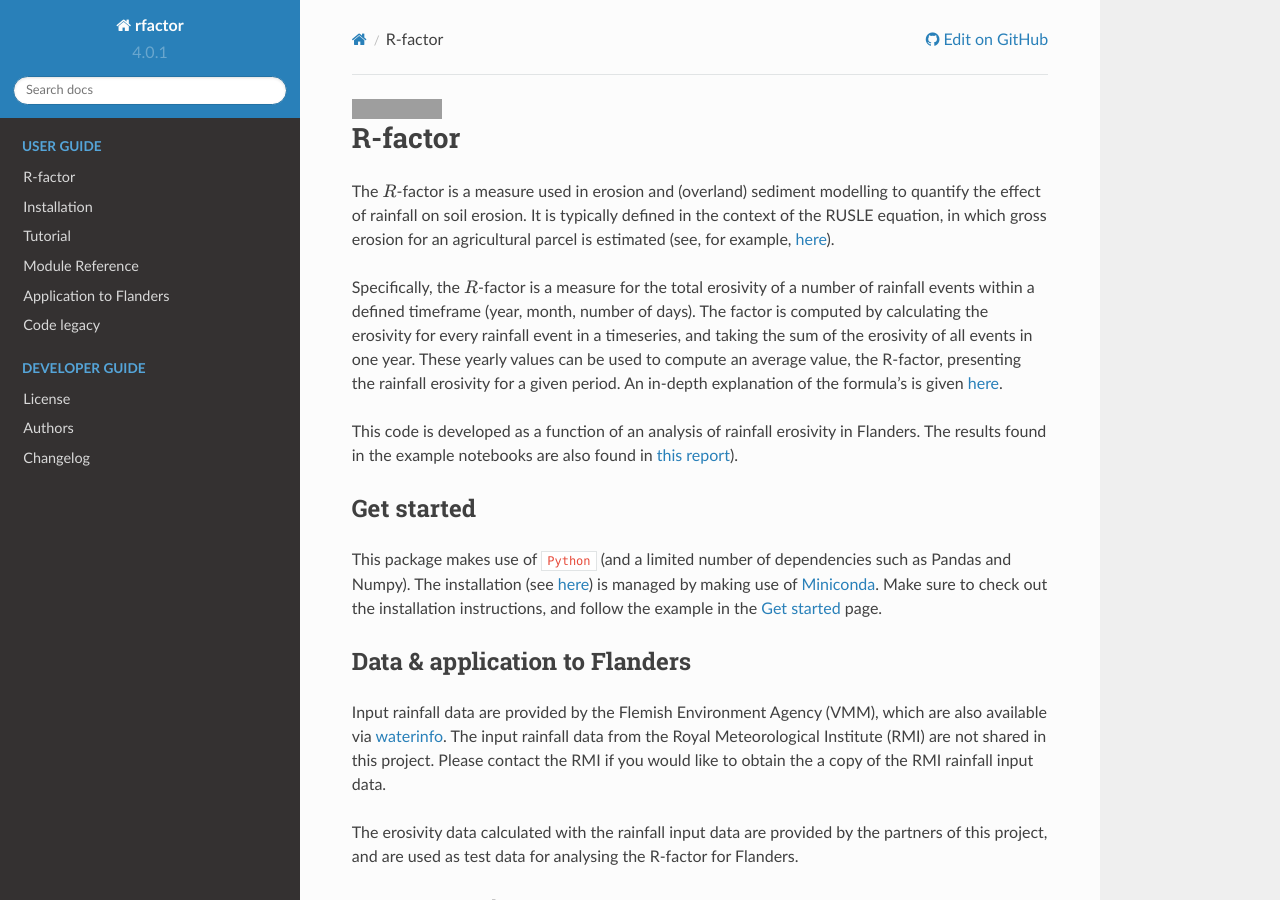
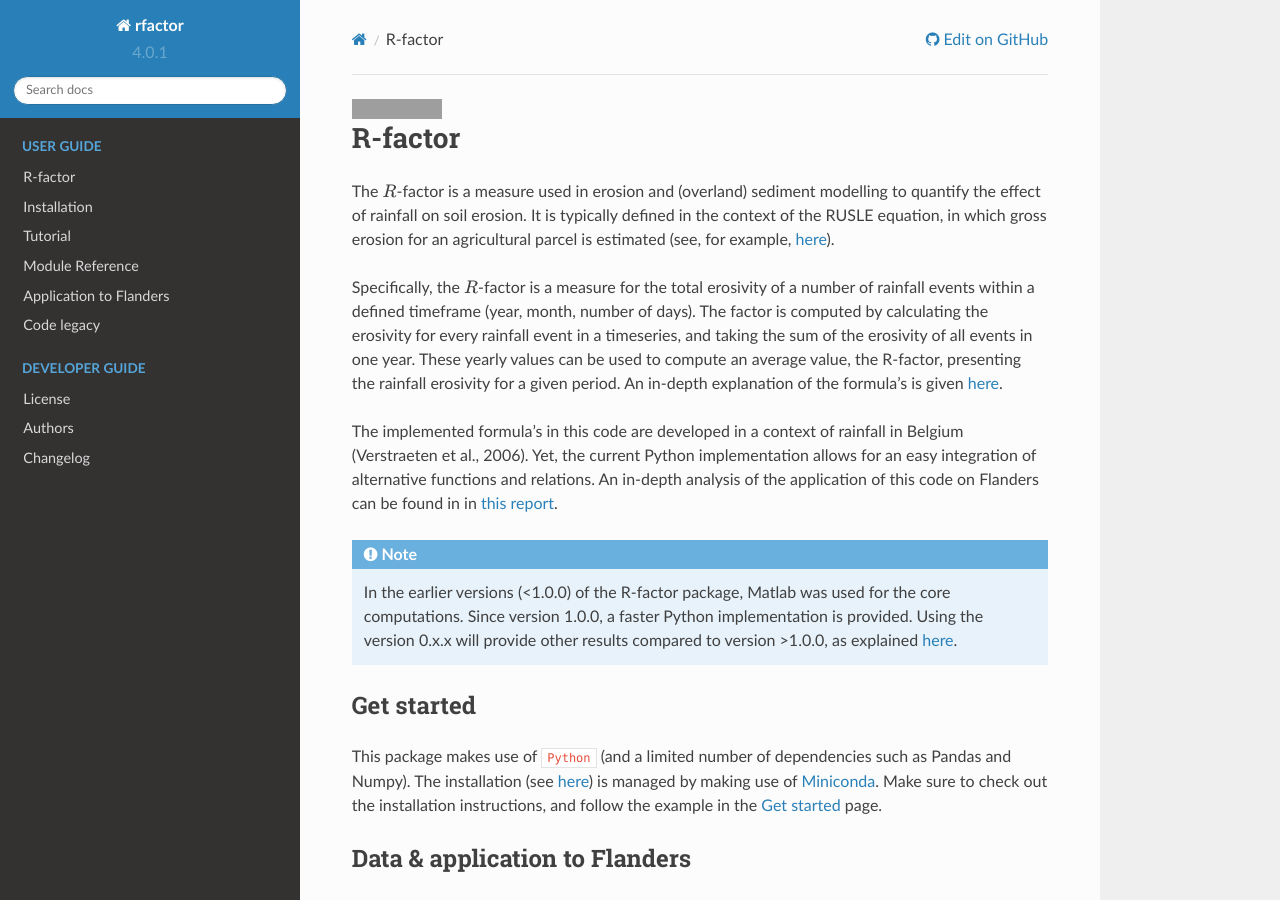
Before and after one commit to watem-sedem/rfactor, a Sphinx documentation site: the page built from docs/index.rst, in a window 1280 px wide and 900 px high. Built offline with Sphinx 7.4.7 and the Read the Docs theme 2.0.0, drawn with Linux system fonts in a browser that asks for light colours; grey boxes are pictures that could not be loaded.

Commit message:
update documentation with minor changes

```diff
--- a/README.rst
+++ b/README.rst
@@ -18,10 +18,18 @@ one year. These yearly values can be used to compute an average value, the
 R-factor, presenting the rainfall erosivity for a given period. An in-depth
 explanation of the formula's is given :ref:`here <rfactor>`.
 
+The implemented formula's in this code are developed in a context of rainfall
+in Belgium (Verstraeten et al., 2006). Yet, the current Python implementation
+allows for an easy integration of alternative functions and relations. An
+in-depth analysis of the application of this code on Flanders can be found in
+in `this report <https://www.friscris.be/nl/publications/herziening-van-de-neerslagerosiviteitsfactor-r-voor-de-vlaamse-erosiemodellering(9d4e2953-6c93-48d0-a1c2-d66d03c749aa).html>`_.
 
-This code is developed as a function of an analysis of rainfall
-erosivity in Flanders. The results found in the example notebooks
-are also found in `this report <https://www.friscris.be/nl/publications/herziening-van-de-neerslagerosiviteitsfactor-r-voor-de-vlaamse-erosiemodellering(9d4e2953-6c93-48d0-a1c2-d66d03c749aa).html>`_).
+.. note::
+
+    In the earlier versions (<1.0.0) of the R-factor package, Matlab was used
+    for the core computations. Since version 1.0.0, a faster Python
+    implementation is provided. Using the version 0.x.x will provide other
+    results compared to version >1.0.0, as explained :ref:`here <codelegacy>`.
 
 Get started
 -----------
--- a/docs/rfactor.rst
+++ b/docs/rfactor.rst
@@ -80,7 +80,7 @@ transport modelling in Flanders a value of 870
 :math:`\frac{\text{MJ.mm}}{\text{ha.h.year}}` is used since 2006
 (Verstraeten et al., 2006). Recently, this value has been updated to 1250
 :math:`\frac{\text{MJ.mm}}{\text{ha.h.year}}` (Deproost et al., 2018), and has
-been evaluated in Gobeyn et al. (in prep).
+been evaluated in Gobeyn et al. (2021).
 
 
 References
@@ -91,7 +91,7 @@ distributions. Transactions of the ASAE 30, 0379–0386.
 https://doi.org/10.13031/2013.31957
 
 Gobeyn, S., Van de Wauw, J., De Vleeschouwer, N., Renders, D.,
-Van Ransbeeck, N., Verstraeten, G., Deproost, P., in prep,  Herziening van de
+Van Ransbeeck, N., Verstraeten, G., Deproost, P., 2021,  Herziening van de
 neerslagerosiviteitsfactor R voor de Vlaamse erosiemodellering.
 Departement Omgeving, Brussel, 44 pp.
 
```
Also changed, not shown: other parts of README.rst (+1 -0 lines), CHANGELOG.rst (+14 -8 lines), README.md (+36 -27 lines), docs/get-started.rst (+6 -6 lines).
